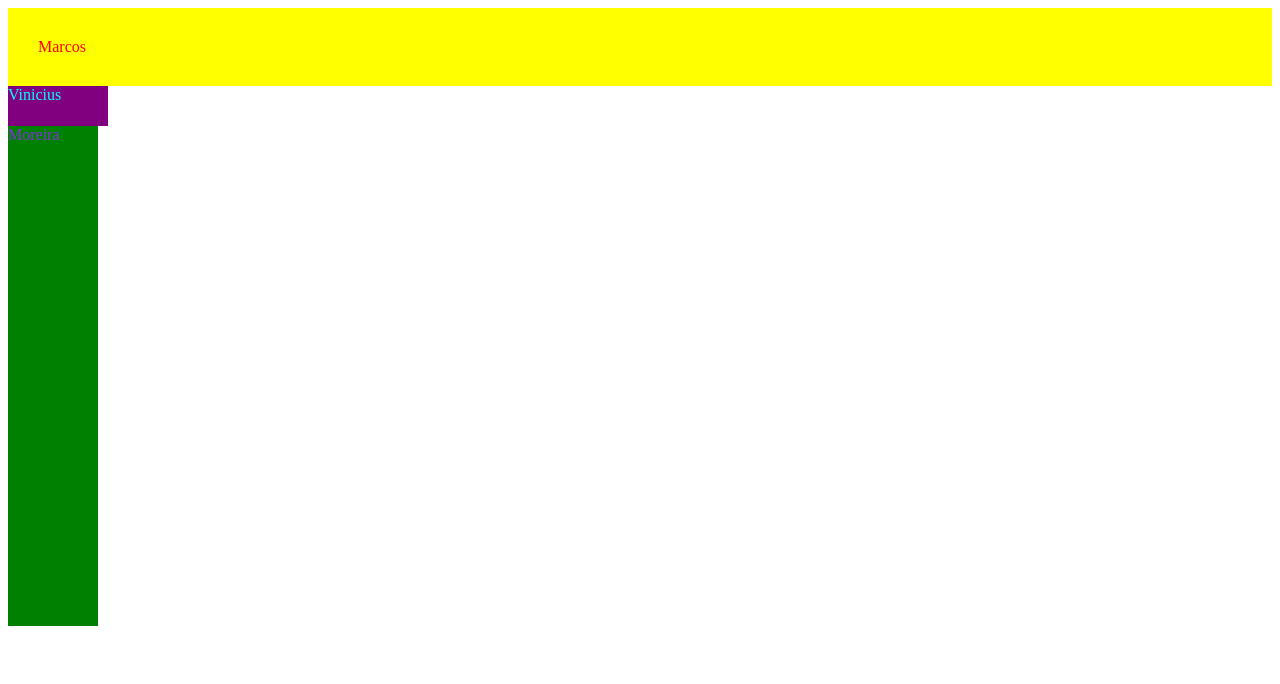
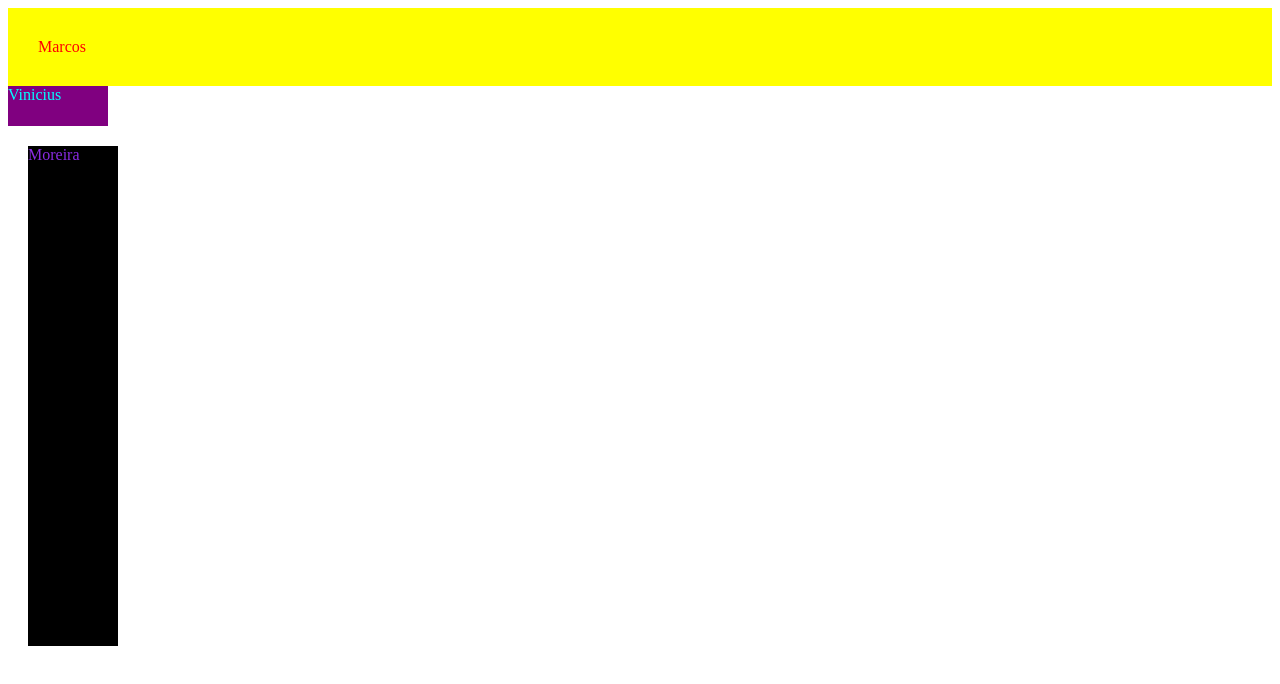
Before and after one commit to marcos-viny/infusion-2, a plain HTML site: page index.html in a window 1280 px wide. Drawn offline with Linux system fonts and the light colour scheme.

Commit message:
da certo

```diff
--- a/index.css
+++ b/index.css
@@ -13,7 +13,8 @@ main {
 
 footer {
     color: blueviolet;
-    background-color: green;
+    background-color: black;
     width: 90px;
     height: 500px;
+    margin: 20px;
 }
```
